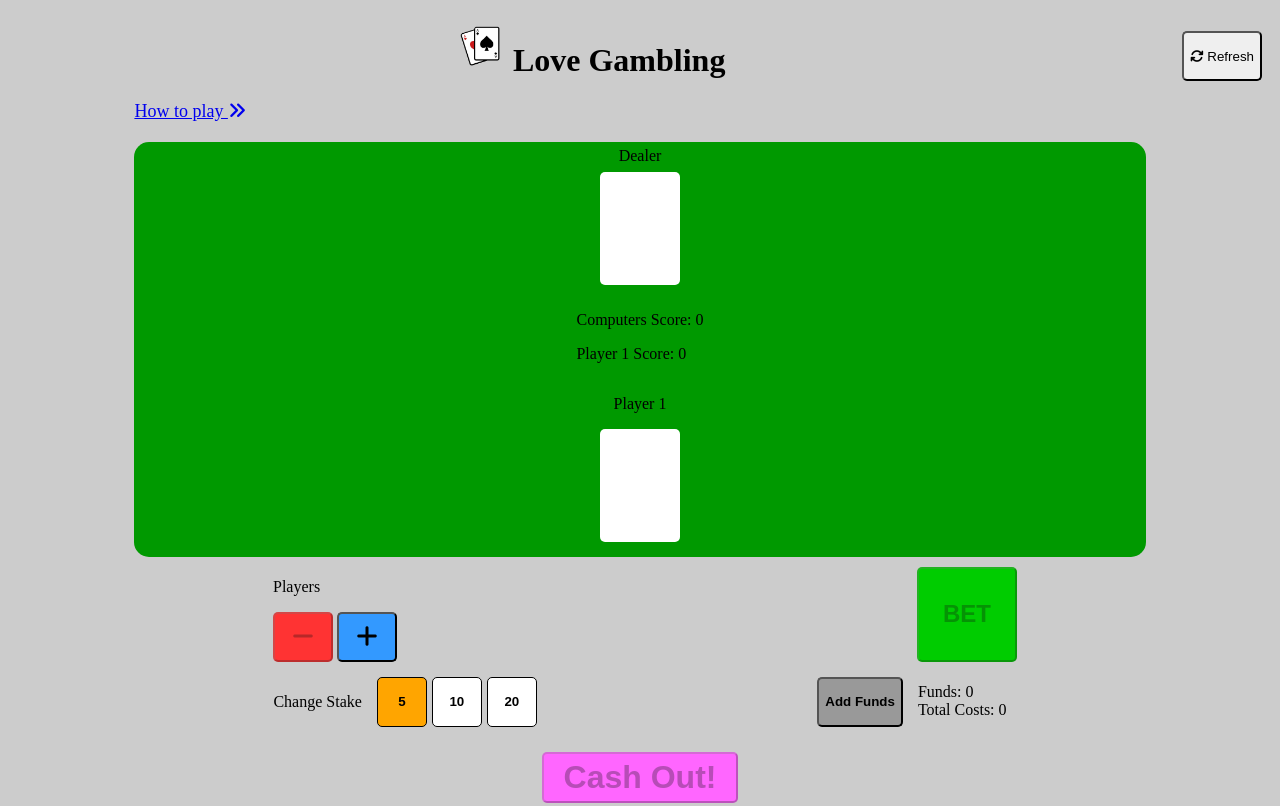
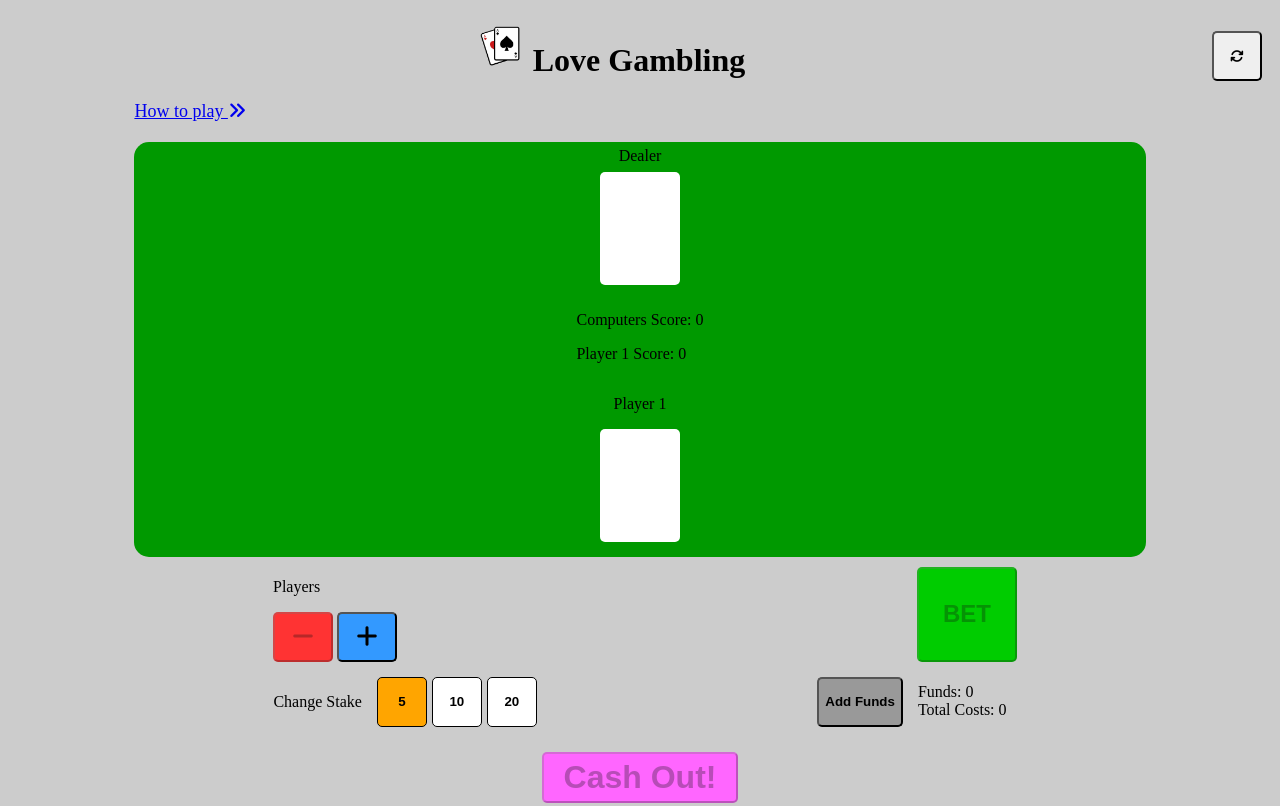
Before and after one commit to AndyV773/random-game, a plain HTML site: page index.html in a window 1280 px wide. Shown: the top 806 px of the page. Drawn offline with Linux system fonts and the light colour scheme.

Commit message:
style refresh button

```diff
--- a/assets/css/style.css
+++ b/assets/css/style.css
@@ -9,8 +9,9 @@ body {
 
 #refresh {
     height: 50px;
+    width: 50px;
     float: right;
-    margin: 10px;
+    margin: 10px 10px 0 0;
     border-radius: 5px;
 }
 
--- a/index.html
+++ b/index.html
@@ -13,7 +13,7 @@
 </head>
 
 <body>
-    <button id="refresh"><i class="fa-solid fa-arrows-rotate"></i> Refresh</button>
+    <button id="refresh"><i class="fa-solid fa-arrows-rotate"></i></button>
     <h1 id="heading"><img src="assets/images/cards.png" height="50px" width="50px"> Love Gambling</h1>
     <a id="play-link" href="#how-to-play">How to play <i class="fa-solid fa-angles-right"></i></a>
     <!-- game area -->
```
